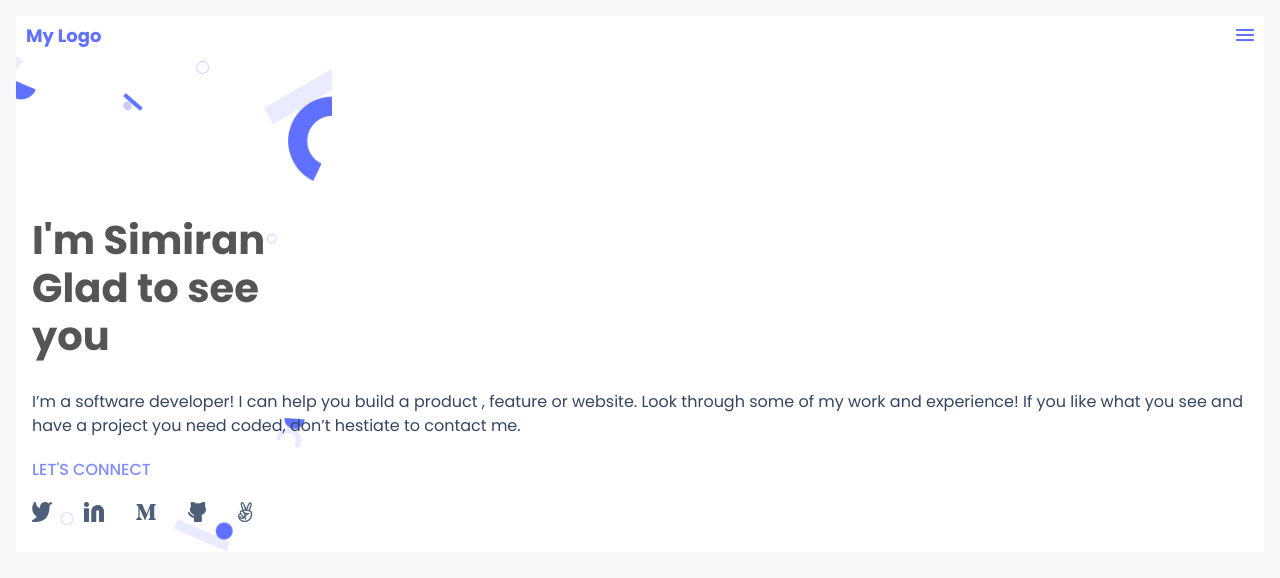
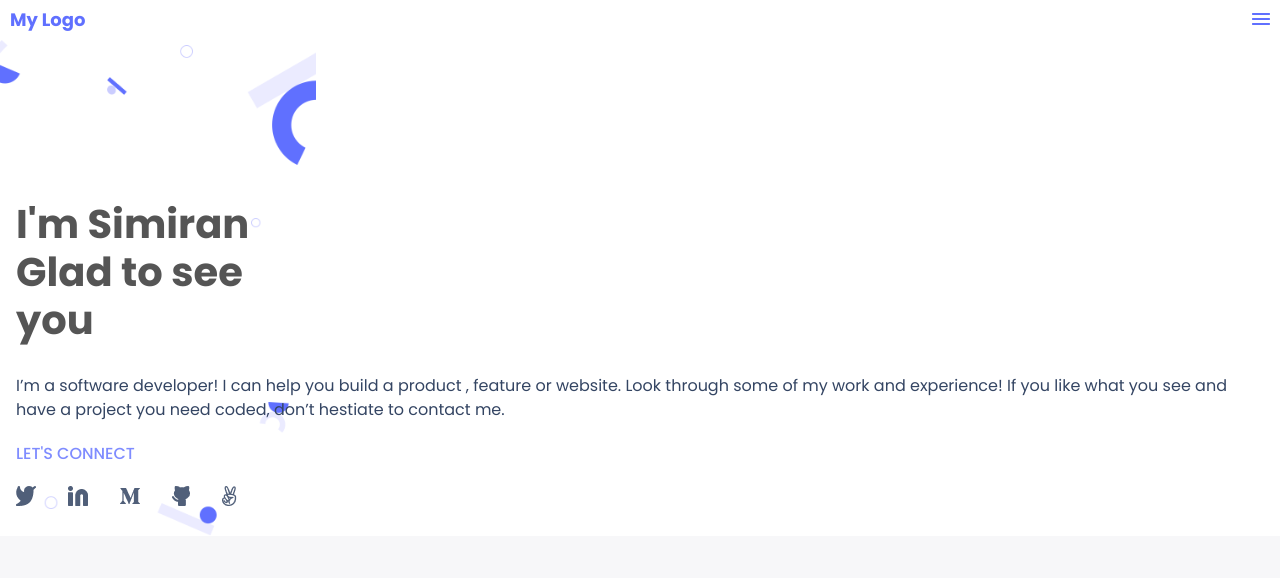
Before and after one commit to Alabi12/MyPortfolio, a website: page index.html in a window 1280 px wide. Drawn offline with Linux system fonts and the light colour scheme.

Commit message:
Update style.css
Removed margin from body element

```diff
--- a/style.css
+++ b/style.css
@@ -5,7 +5,7 @@
 }
 
 body {
-  margin: 16px 16px;
+  /*margin: 16px 16px;*/
   background-color: #f7f7f9;
 }
 
```
